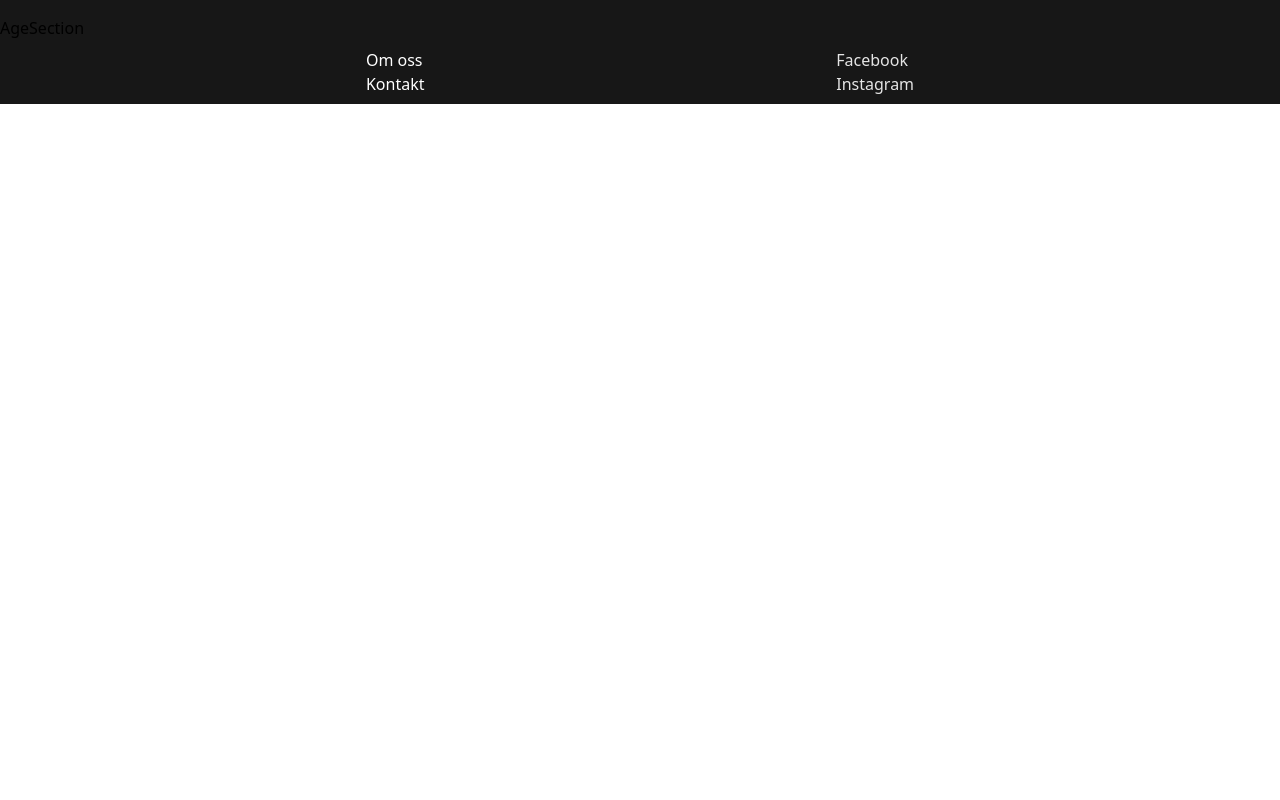
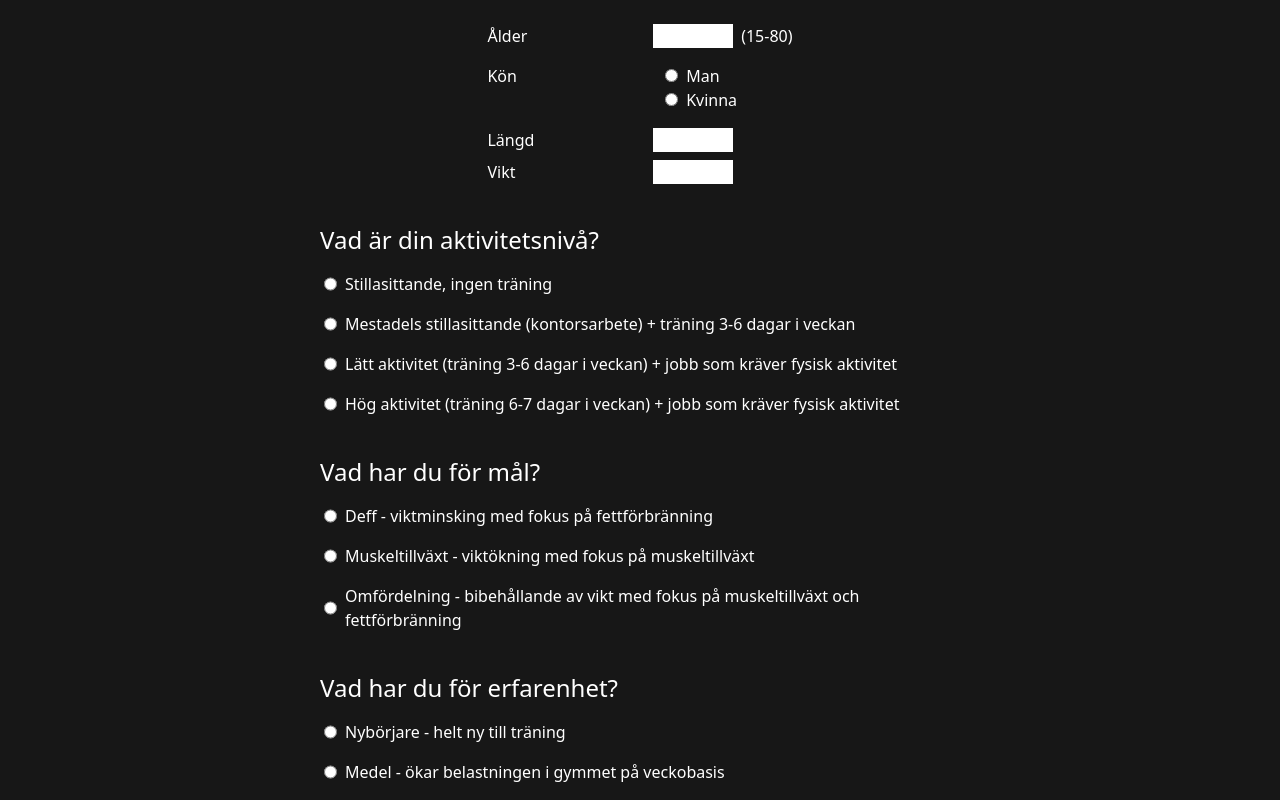
Before and after one commit to kouznetsov1/prooly, a Next.js app: page /calculator in a window 1280 px wide. Shown: the part 300-1100 px from the top of the page. Before the commit the page ends 800 px from the top, so only its background shows below. Built offline with nearby package versions, Linux system fonts and the light colour scheme.

Commit message:
refactoring

```diff
--- a/pages/calculator.tsx
+++ b/pages/calculator.tsx
@@ -12,13 +12,50 @@ export default function CalorieCalculator() {
       </h1>
       <div>
         <CalculatorButtons />
-        <AgeSection />
+        <Sections />
       </div>
+      <MoveOnButton />
     </div>
   );
 }
 
-function CalculatorButtons() {
+interface CategoryProps {
+  title: string;
+  options: string[];
+}
+
+var activityLevel: CategoryProps = {
+  title: "Vad är din aktivitetsnivå?",
+  options: [
+    "Stillasittande, ingen träning",
+    "Mestadels stillasittande (kontorsarbete) + träning 3-6 dagar i veckan",
+    "Lätt aktivitet (träning 3-6 dagar i veckan) + jobb som kräver fysisk aktivitet",
+    "Hög aktivitet (träning 6-7 dagar i veckan) + jobb som kräver fysisk aktivitet",
+  ],
+};
+
+var goal: CategoryProps = {
+  title: "Vad har du för mål?",
+  options: [
+    "Deff - viktminsking med fokus på fettförbränning",
+    "Muskeltillväxt - viktökning med fokus på muskeltillväxt",
+    "Omfördelning - bibehållande av vikt med fokus på muskeltillväxt och fettförbränning",
+  ],
+};
+
+var experience: CategoryProps = {
+  title: "Vad har du för erfarenhet?",
+  options: [
+    "Nybörjare - helt ny till träning",
+    "Medel - ökar belastningen i gymmet på veckobasis",
+    "Intermediär - ökar belastningen i gymmet på månadsbasis",
+    "Avancerad - framsteg går endast att se över månader eller ett år",
+  ],
+};
+
+var categories: CategoryProps[] = [activityLevel, goal, experience];
+
+function CalculatorButtons(): JSX.Element {
   return (
     <div className="w-96 flex justify-evenly m-auto my-8">
       <button className="bg-yellow-300 text-neutral-900 border-2 py-2 px-4 rounded-md text-2xl border-black">
@@ -31,20 +68,50 @@ function CalculatorButtons() {
   );
 }
 
-function AgeSection() {
+function Sections(): JSX.Element {
   return (
-    <div>
-      <p>AgeSection</p>
+    <div className="w-5/6 lg:w-1/2 m-auto">
+      <div>
+        <AgeSection />
+      </div>
+      <div>
+        {categories.map((category) => (
+          <CategorySection title={category.title} options={category.options} />
+        ))}
+      </div>
     </div>
   );
 }
 
-/*
-function AgeSection() {
+const CategorySection = (props: CategoryProps): JSX.Element => {
   return (
-    <div className="grid text-white w-full border-2 m-auto">
-      <div className="grid grid-cols-3 justify-between my-2">
-        <span className="col-end-1 w-32">Ålder</span>
+    <div className="my-8 w-5/6 lg:w-full m-auto">
+      <h2 className="text-white text-2xl mb-2">{props.title}</h2>
+      <div className="flex flex-wrap justify-center">
+        {props.options.map((option) => (
+          <div className="w-full my-2 flex">
+            <input
+              className="ml-1"
+              type="radio"
+              name="colored-radio"
+              value={option}
+              id={option + "-radio"}
+            />
+            <div className="mx-2 w-full">
+              <span className="text-white">{option}</span>
+            </div>
+          </div>
+        ))}
+      </div>
+    </div>
+  );
+};
+
+function AgeSection(): JSX.Element {
+  return (
+    <div className="grid text-white w-4/6 m-auto justify-evenly">
+      <div className="grid grid-cols-3 justify-evenly my-2">
+        <span className="col-end-1 w-24">Ålder</span>
         <div className="col-start-2 col-span-2 justify-start flex">
           <input type="number" className="w-20 text-black"></input>
           <span className="ml-2">(15-80)</span>
@@ -59,7 +126,7 @@ function AgeSection() {
 function RadioGenderButtons() {
   return (
     <div className="grid justify-between my-2 grid-cols-3">
-      <span className="col-end-1 w-28">Kön</span>
+      <span className="col-end-1 w-24">Kön</span>
       <div className="col-start-2 col-span-2 mx-3">
         <div className="">
           <input
@@ -90,13 +157,13 @@ function LengthWeightForm() {
   return (
     <div>
       <div className="grid grid-cols-3 justify-between my-2">
-        <span className="col-end-1 w-32">Längd</span>
+        <span className="col-end-1 w-24">Längd</span>
         <div className="col-start-2 col-span-2">
           <input type="number" className="w-20 text-black"></input>
         </div>
       </div>
       <div className="grid grid-cols-3 justify-between my-2">
-        <span className="col-end-1 w-32">Vikt</span>
+        <span className="col-end-1 w-24">Vikt</span>
         <div className="col-start-2 col-span-2">
           <input type="number" className="w-20 text-black"></input>
         </div>
@@ -104,4 +171,11 @@ function LengthWeightForm() {
     </div>
   );
 }
-*/
+
+const MoveOnButton = (): JSX.Element => {
+  return (
+    <div className="w-36 m-auto h-24">
+      <StandardButton text="Nästa" url="/calculator" />
+    </div>
+  );
+};
```
